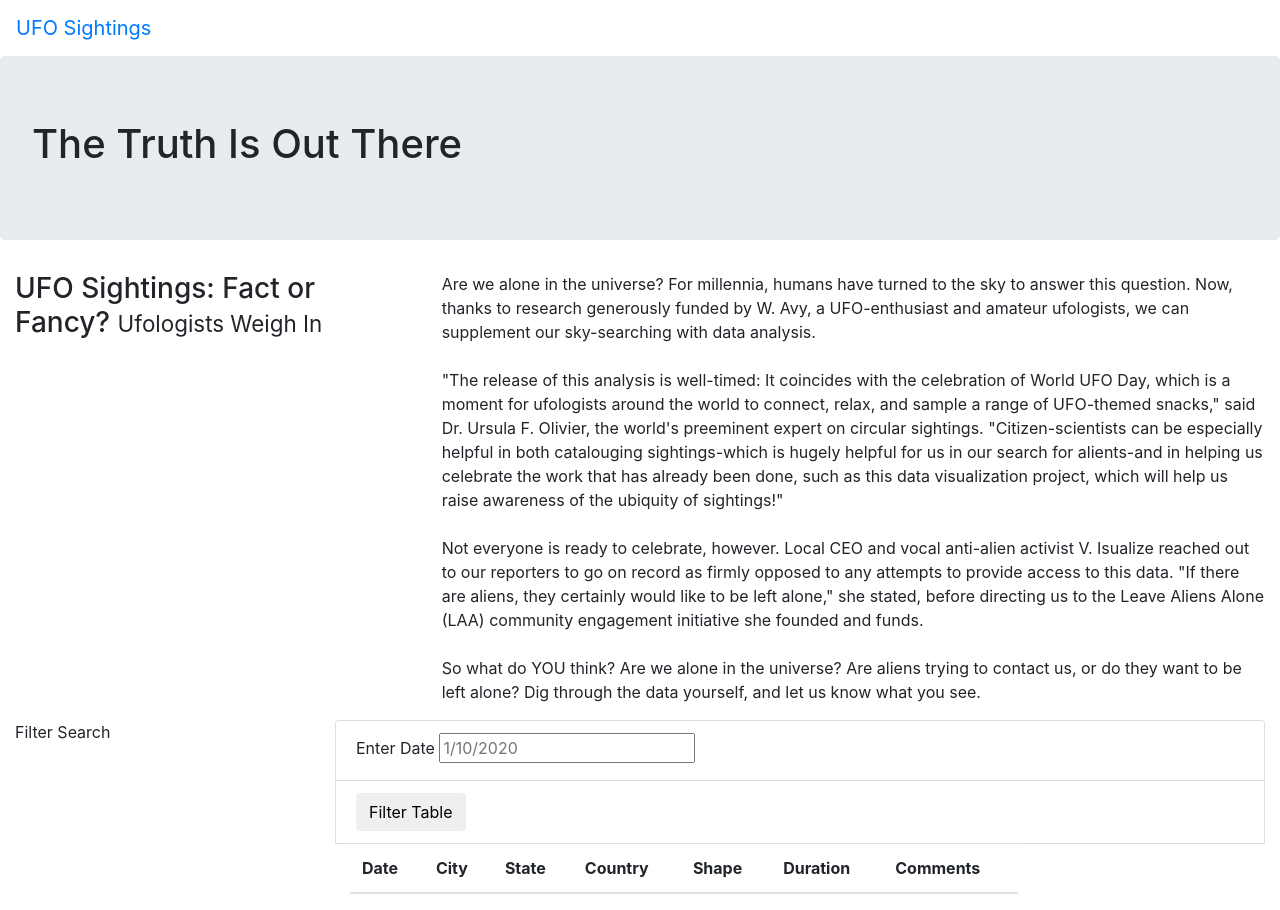
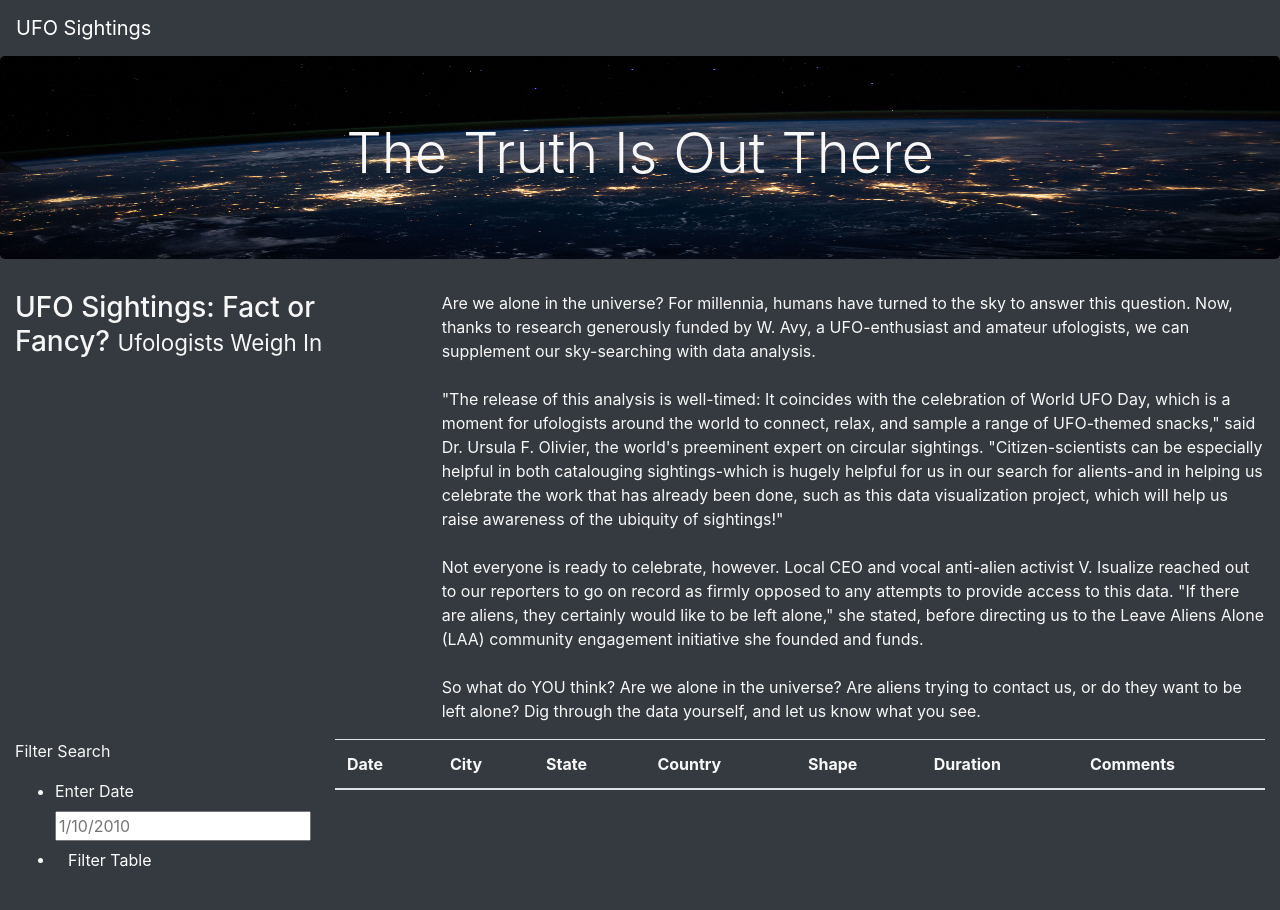
Before and after one commit to KMontero606/UFOs, a plain HTML site: page index.html in a window 1280 px wide. Drawn offline with nearby package versions, Linux system fonts and the light colour scheme.

Commit message:
Updated code

```diff
--- a/index.html
+++ b/index.html
@@ -14,13 +14,13 @@
   />
   <link rel="stylesheet" href="static/css/style.css">
 </head>
-<body>
+<body class="bg-dark">
     <div class="wrapper">
-        <nav class="navbar" navbar-expand-lg>
+        <nav class="navbar navbar-dark bg-dark" navbar-expand-lg>
             <a class="navbar-brand" href="index.html">UFO Sightings</a>
         </nav>
         <div class="jumbotron">
-            <h1>The Truth Is Out There</h1>
+            <h1 class="display-4">The Truth Is Out There</h1>
         </div>
         <div class="container-fluid">
             <div class="row">
@@ -39,19 +39,22 @@
         <div class="container-fluid">
             <div class="row">
                 <div class="col-md-3">
-                    <form>
+                    <form class="bg-dark">
                         <p>Filter Search</p>
+
+                        <ul class="bg-dark">
+
+                        <li class="bg-dark" style="font-family: inherit; font-size: 1rem;">
+                            <label for="date">Enter Date</label>
+                            <input type="text" placeholder="1/10/2010" id="datetime" />
+                        <li class="bg-dark" style="font-family: inherit; font-size: 1rem;">
+                            <button id="filter-btn" type="button" class="btn btn-dark">
+                                    Filter Table
+                            </button>
+                        </li>
+                        </ul>
                     </form>
                 </div>
-                <div class="col-md-9">
-                    <ul class="list-group">
-                        <li class="list-group-item">
-                            <label for="date">Enter Date</label>
-                            <input type="text" placeholder="1/10/2020" id="datetime" />
-                        </li>
-                        <li class="list-group-item">
-                            <button id="filter-btn" type="button" class="btn btn-default">Filter Table</button>
-                        </li>
                 <div class="col-md-9">
                     <table class="table table-striped">
                         <thead>
@@ -67,10 +70,11 @@
                         </thead>
                     </table>
                 </div>
-                    </ul>
             </div>
         </div>
     </div>
-    </div>
+    <script src="https://cdnjs.cloudflare.com/ajax/libs/d3/4.11.0/d3.js"></script>
+    <script src="static/js/data.js"></script>
+    <script src="static/js/app.js"></script>
 </body>
 </html>
--- a/static/css/style.css
+++ b/static/css/style.css
@@ -0,0 +1,8 @@
+body {
+    color: #f7f7f7;
+}
+.jumbotron {
+    background-image: url("../images/nasa.jpg");
+    background-size: 100% 100%;
+    text-align: center;
+}
```
Also changed, not shown: static/images/nasa.jpg (added). Lines whose indentation alone changed are shown as unchanged.
